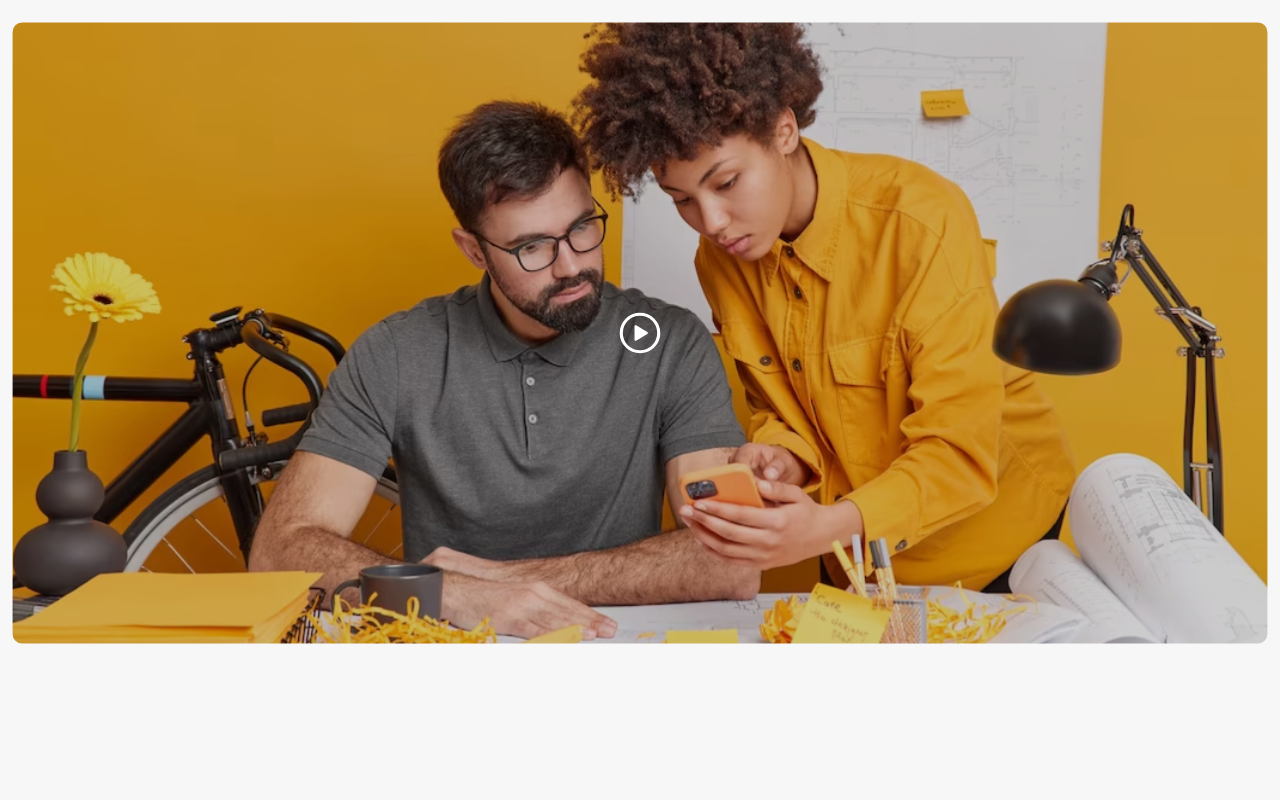
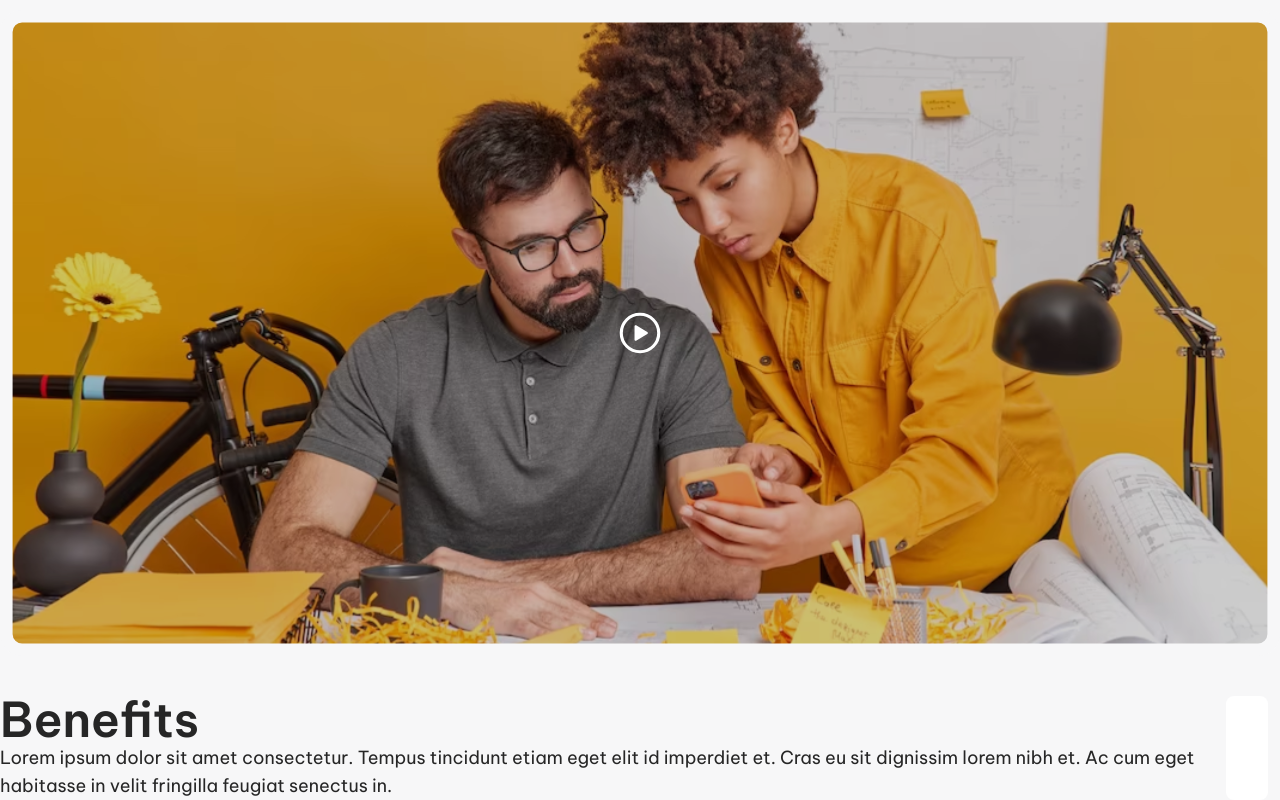
Before and after one commit to Ahmedatia99/Study-Sphere, a React (Vite) app: page / in a window 1280 px wide. Shown: the part 807-1607 px from the top of the page. Before the commit the page ends 1503 px from the top, so only its background shows below. Built offline with nearby package versions, Linux system fonts and the light colour scheme.

Commit message:
starting in beefits section

```diff
--- a/src/component/Benfits.jsx
+++ b/src/component/Benfits.jsx
@@ -1,11 +1,23 @@
-import React from 'react'
-
+import React from "react";
+import { Button } from "./atoms/Button/Button.tsx";
 export default function Benfits() {
   return (
     <main>
-        <section>
-
-        </section>
+      <section className="container mx-auto flex justify-center items-center">
+        <div className="flex">
+          <div>
+            <h2 className="desktop:text-5xl font-semibold text-textcook">
+              Benefits
+            </h2>
+            <p className="desktop:text-lg text-textcook">
+              Lorem ipsum dolor sit amet consectetur. Tempus tincidunt etiam
+              eget elit id imperdiet et. Cras eu sit dignissim lorem nibh et. Ac
+              cum eget habitasse in velit fringilla feugiat senectus in.
+            </p>
+          </div>
+          <Button variant="second" action="View All" />
+        </div>
+      </section>
     </main>
-  )
+  );
 }
--- a/src/pages/Home.jsx
+++ b/src/pages/Home.jsx
@@ -1,13 +1,14 @@
 import React from "react";
 import Header from "../component/Header";
-import Sponser from "../component/Sponser"
-
+import Sponser from "../component/Sponser";
+import Benfits from "../component/Benfits";
 
 export default function Home() {
   return (
     <>
       <Header />
       <Sponser />
+      <Benfits />
     </>
   );
 }
```
